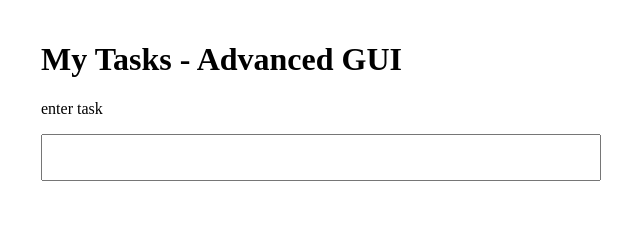
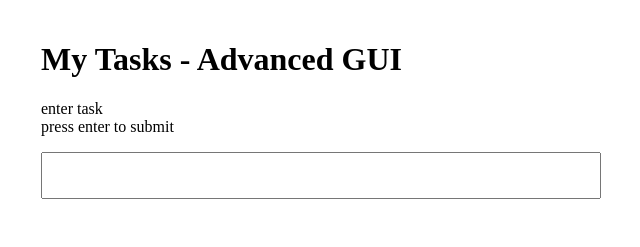
Before and after one commit to Spergliz/ADGUI, a plain HTML site: page index.html in a window 1280 px wide. Shown: the whole page, without its empty margins (319-959 px from the left). Drawn offline with Linux system fonts and the light colour scheme.

Commit message:
Update index.html

```diff
--- a/index.html
+++ b/index.html
@@ -13,7 +13,10 @@
 
   <!-- Menu -->
   <div>
-    <p>enter task</p>
+    <p>enter task
+      <br>
+      press enter to submit
+    </p>
    <input id="task-input" type="text">
   </div>
 
```
